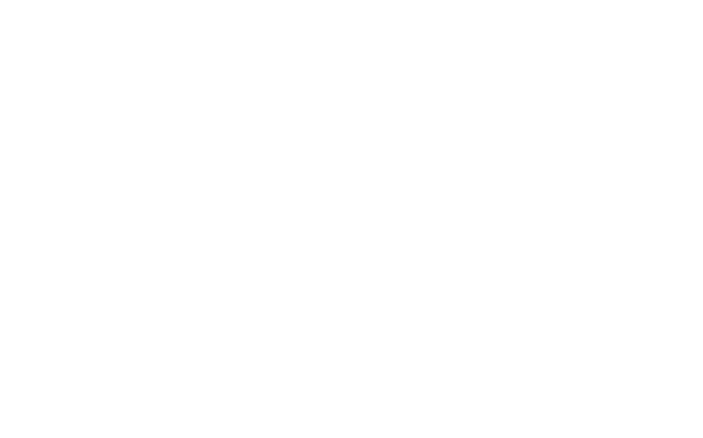
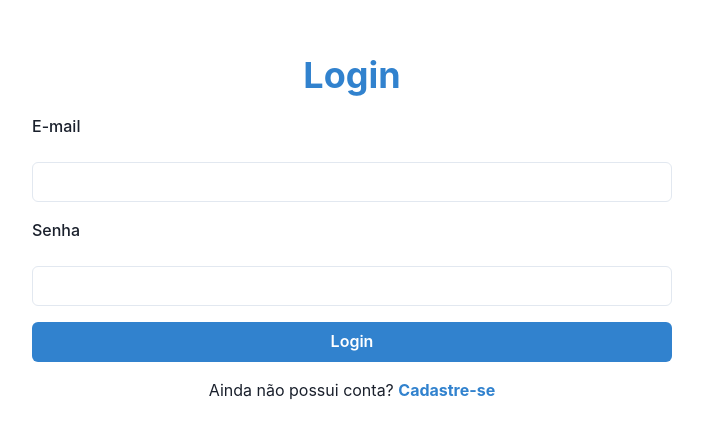
Before and after one commit to devIgorSilveira/contacts, a Next.js app in the folder contacts/: page /register in a window 1280 px wide. Shown: the part 172-610 px from the top of the page, without its empty margins (288-991 px from the left). Built offline with nearby package versions, Linux system fonts and the light colour scheme.

Commit message:
fix: fix duration of toast

```diff
--- a/contacts/src/contexts/authContext.tsx
+++ b/contacts/src/contexts/authContext.tsx
@@ -34,6 +34,7 @@ export const AuthProvider = ({ children }: IChildren) => {
           variant: "solid",
           position: "top-right",
           isClosable: true,
+          duration: 2000,
           render: () => (
             <Box color={"white"} p={3} bg={"green.300"}>
               Login realizado com sucesso!
@@ -51,6 +52,7 @@ export const AuthProvider = ({ children }: IChildren) => {
           variant: "solid",
           position: "top-right",
           isClosable: true,
+          duration: 2000,
           render: () => (
             <Box color={"white"} p={3} bg={"red.300"}>
               {err.response?.data ? err.response.data.message : err.message}
--- a/contacts/src/pages/index.tsx
+++ b/contacts/src/pages/index.tsx
@@ -1,12 +1,10 @@
 import { useState, useEffect } from "react";
 import {
-  Flex,
   Center,
   FormControl,
   FormLabel,
   Input,
   Button,
-  FormErrorMessage,
   Heading,
   Text,
   Link,
--- a/contacts/src/pages/register.tsx
+++ b/contacts/src/pages/register.tsx
@@ -1,5 +1,112 @@
+import { useState, useEffect } from "react";
+import {
+  Center,
+  FormControl,
+  FormLabel,
+  Input,
+  Button,
+  Heading,
+  Text,
+  Link,
+} from "@chakra-ui/react";
+import { useForm } from "react-hook-form";
+import { yupResolver } from "@hookform/resolvers/yup";
+import { IUserLogin } from "@/interfaces/users";
+import { userLoginSchema } from "@/schemas/users";
+import { useAuth } from "@/contexts/authContext";
+import { useRouter } from "next/router";
+
 const Register = () => {
-  return <></>;
+  const [emailError, setEmailError] = useState(false);
+  const [passwordError, setPasswordError] = useState(false);
+
+  const { login } = useAuth();
+
+  const router = useRouter();
+
+  const {
+    register,
+    handleSubmit,
+    formState: { errors },
+  } = useForm<IUserLogin>({
+    resolver: yupResolver(userLoginSchema),
+  });
+
+  useEffect(() => {
+    errors.email ? setEmailError(true) : setEmailError(false);
+    errors.password ? setPasswordError(true) : setPasswordError(false);
+  }, [errors.email, errors.password]);
+
+  const onSubmit = (body: IUserLogin) => {
+    login(body);
+  };
+
+  const goToRegisterPage = () => {
+    router.push("/register");
+  };
+
+  return (
+    <Center as={"main"} width={"100vw"} height={"100vh"}>
+      <FormControl
+        as={"form"}
+        display={"flex"}
+        flexDirection={"column"}
+        gap={"1rem"}
+        width={"50%"}
+        onSubmit={handleSubmit(onSubmit)}
+      >
+        <Heading color={"blue.500"} alignSelf={"center"}>
+          Login
+        </Heading>
+        <FormLabel>E-mail</FormLabel>
+        <Input
+          id={"email"}
+          {...register("email")}
+          type={"email"}
+          focusBorderColor={"blue.300"}
+          errorBorderColor={"red.300"}
+          isInvalid={emailError}
+        />
+        {errors.email ? (
+          <Text fontSize={"sm"} color={"red.300"}>
+            {errors.email?.message}
+          </Text>
+        ) : null}
+        <FormLabel>Senha</FormLabel>
+        <Input
+          id={"password"}
+          {...register("password")}
+          type={"password"}
+          focusBorderColor={"blue.300"}
+          errorBorderColor={"red.300"}
+          isInvalid={passwordError}
+        />
+        {errors.password ? (
+          <Text fontSize={"sm"} color={"red.300"}>
+            {errors.password?.message}
+          </Text>
+        ) : null}
+        <Button
+          bg={"blue.500"}
+          textColor={"white"}
+          variant={"solid"}
+          type={"submit"}
+        >
+          Login
+        </Button>
+        <Text alignSelf={"center"}>
+          Ainda não possui conta?{" "}
+          <Link
+            color={"blue.500"}
+            fontWeight={"bold"}
+            onClick={goToRegisterPage}
+          >
+            Cadastre-se
+          </Link>
+        </Text>
+      </FormControl>
+    </Center>
+  );
 };
 
 export default Register;
```
